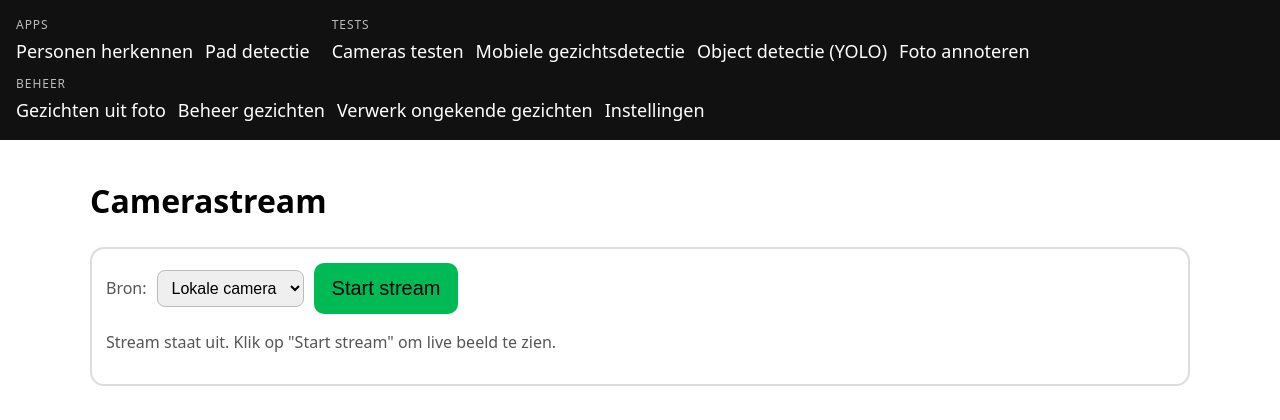
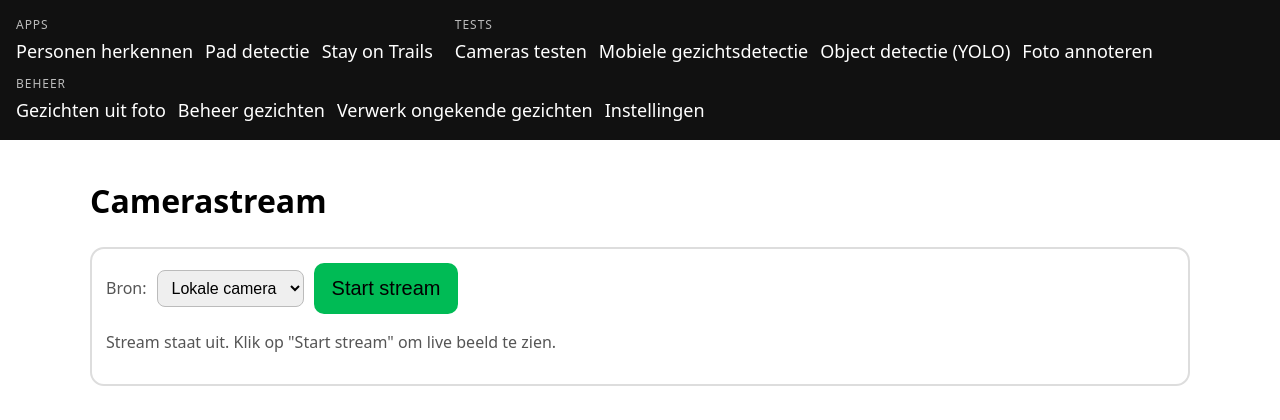
Before and after one commit to mdequanter/jetsonOrin, a Flask app: page /camera in a window 1280 px wide. Shown: the top 420 px of the page. Run offline with Flask 3, Linux system fonts and the light colour scheme; some libraries are stand-ins or nearby versions.

Commit message:
Update base.html

```diff
--- a/faceassist/templates/base.html
+++ b/faceassist/templates/base.html
@@ -31,6 +31,7 @@
         <div class="nav-links">
           <a href="{{ url_for('personen') }}">Personen herkennen</a>
           <a href="{{ url_for('segmentation_page') }}">Pad detectie</a>
+          <a href="{{ url_for('stayontrails') }}">Stay on Trails</a>
         </div>
       </div>
 
```
